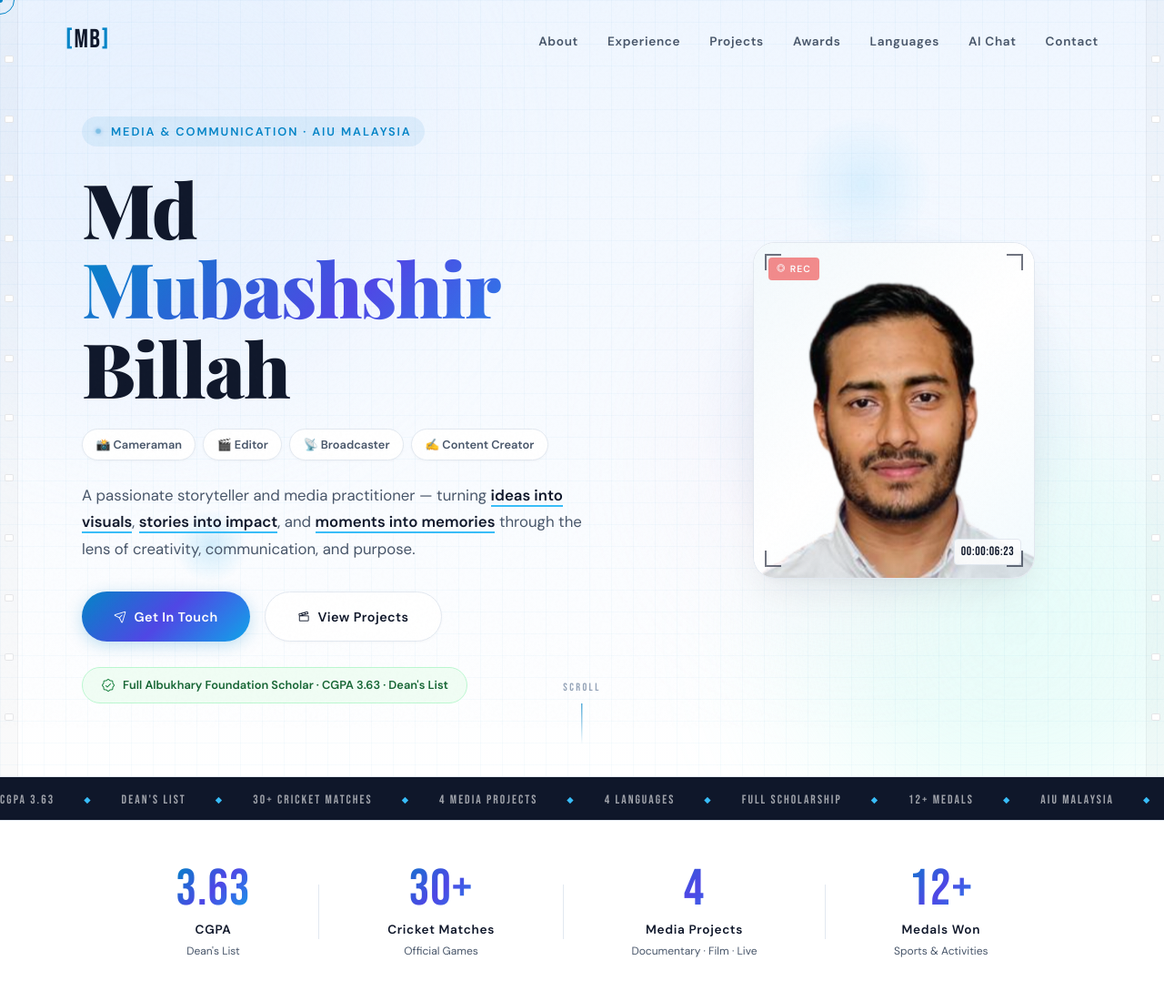
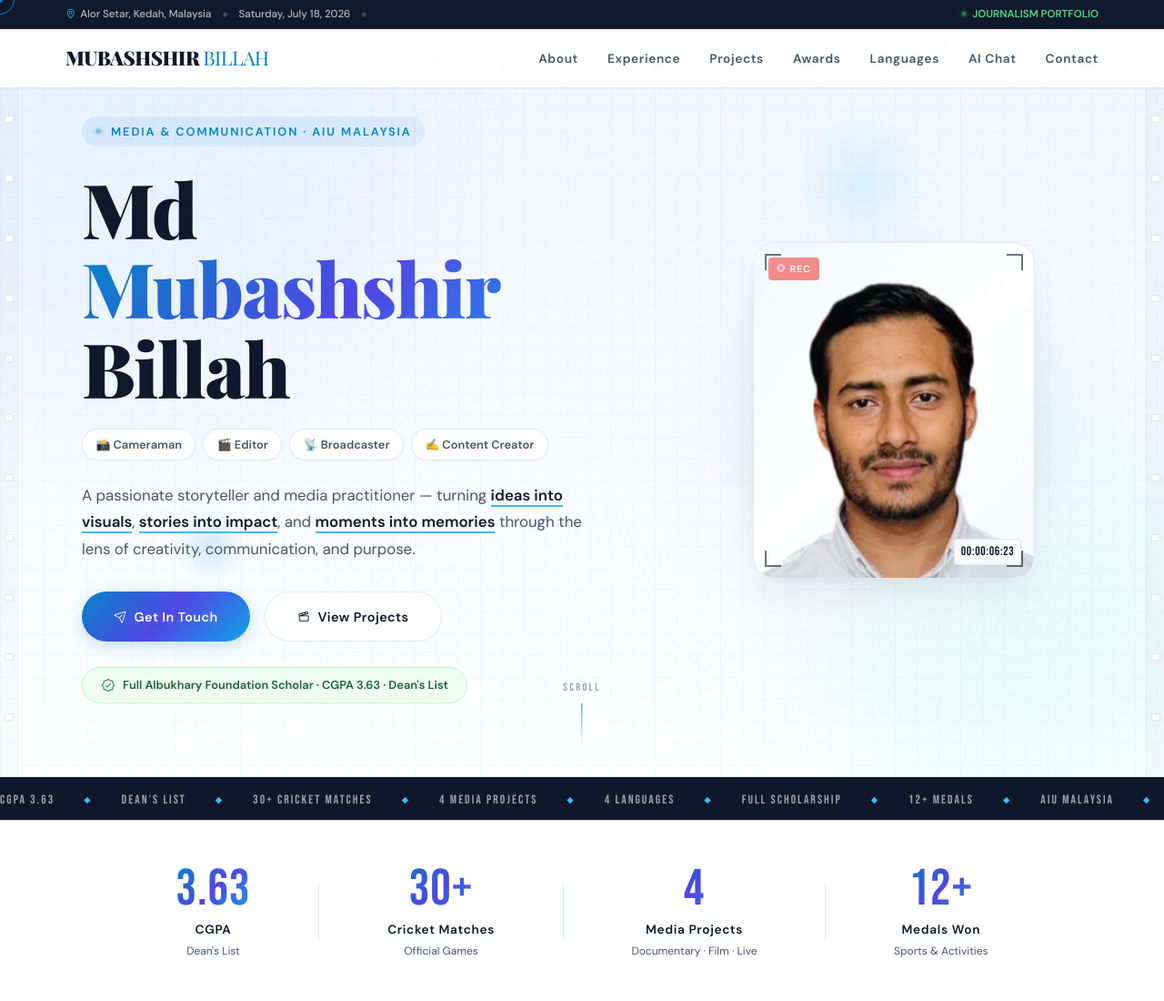
Before and after one commit to ParvejRafi/Mubassir_Portfolio, a website: page index.html in a window 1280 px wide. Shown: the top 1100 px of the page at 91% size. Drawn offline with nearby package versions, Linux system fonts and the light colour scheme; a web font is replaced by a local one.

Commit message:
style: restructure navbar with professional newsroom-style double bar layout and dynamic date

```diff
--- a/index.html
+++ b/index.html
@@ -27,9 +27,22 @@
 
   <!-- ===== NAVBAR ===== -->
   <nav id="navbar">
+    <!-- Top editorial meta line -->
+    <div class="nav-meta-bar">
+      <div class="nav-container meta-container">
+        <span class="meta-item"><i class="ph ph-map-pin"></i> Alor Setar, Kedah, Malaysia</span>
+        <span class="meta-item-separator">◆</span>
+        <span class="meta-item date-display" id="nav-date">Saturday, July 18, 2026</span>
+        <span class="meta-item-separator">◆</span>
+        <span class="meta-item live-pulse-wrap"><span class="live-pulse"></span> JOURNALISM PORTFOLIO</span>
+      </div>
+    </div>
+
+    <!-- Main nav links -->
+    <div class="nav-main-bar">
       <div class="nav-container">
         <a href="#hero" class="nav-logo">
-        <span class="logo-bracket">[</span>MB<span class="logo-bracket">]</span>
+          MUBASHSHIR <span class="logo-subtitle">BILLAH</span>
         </a>
         <ul class="nav-links" id="nav-links">
           <li><a href="#about"        class="nav-link">About</a></li>
@@ -43,6 +56,7 @@
         <button class="hamburger" id="hamburger" aria-label="Toggle menu">
           <span></span><span></span><span></span>
         </button>
+      </div>
     </div>
   </nav>
 
--- a/main.js
+++ b/main.js
@@ -258,3 +258,13 @@ window.addEventListener('scroll', () => {
   if (c1) c1.style.transform = `translateY(${scrollY * 0.15}px)`;
   if (c2) c2.style.transform = `translateY(${-scrollY * 0.1}px)`;
 });
+
+/* ------------------------------------------------------------------
+   10. DYNAMIC DATE on navbar
+   ------------------------------------------------------------------ */
+const navDateEl = document.getElementById('nav-date');
+if (navDateEl) {
+  const options = { weekday: 'long', year: 'numeric', month: 'long', day: 'numeric' };
+  const today  = new Date();
+  navDateEl.textContent = today.toLocaleDateString('en-US', options);
+}
--- a/style.css
+++ b/style.css
@@ -199,17 +199,69 @@ section { padding: 6rem 0; }
   position: fixed;
   top: 0; left: 0; right: 0;
   z-index: 1000;
-  padding: 1.25rem 0;
+  background: #ffffff;
+  box-shadow: var(--shadow-sm);
+  border-bottom: 1px solid var(--border);
   transition: all var(--transition);
 }
 
-#navbar.scrolled {
-  background: rgba(255, 255, 255, 0.85);
-  backdrop-filter: blur(20px);
-  -webkit-backdrop-filter: blur(20px);
-  padding: 0.75rem 0;
-  border-bottom: 1px solid var(--border);
-  box-shadow: 0 4px 30px rgba(0, 0, 0, 0.02);
+.nav-meta-bar {
+  background: var(--bg-ticker);
+  color: rgba(255, 255, 255, 0.7);
+  font-size: 0.72rem;
+  font-weight: 500;
+  padding: 0.35rem 0;
+  border-bottom: 1px solid rgba(255, 255, 255, 0.05);
+}
+
+.meta-container {
+  display: flex;
+  justify-content: flex-start;
+  align-items: center;
+  gap: 0.75rem;
+}
+
+.meta-item {
+  display: inline-flex;
+  align-items: center;
+  gap: 0.3rem;
+}
+
+.meta-item i {
+  color: var(--blue-light);
+}
+
+.meta-item-separator {
+  color: rgba(255, 255, 255, 0.2);
+  font-size: 0.5rem;
+}
+
+.live-pulse-wrap {
+  margin-left: auto;
+  display: inline-flex;
+  align-items: center;
+  gap: 0.4rem;
+  font-weight: 700;
+  color: #4ade80;
+}
+
+.live-pulse {
+  width: 6px;
+  height: 6px;
+  background-color: #22c55e;
+  border-radius: 50%;
+  box-shadow: 0 0 6px #22c55e;
+  display: inline-block;
+  animation: liveBlink 1.5s ease infinite;
+}
+
+@keyframes liveBlink {
+  0%, 100% { opacity: 1; transform: scale(1); }
+  50% { opacity: 0.4; transform: scale(0.85); }
+}
+
+.nav-main-bar {
+  padding: 0.85rem 0;
 }
 
 .nav-container {
@@ -222,14 +274,17 @@ section { padding: 6rem 0; }
 }
 
 .nav-logo {
-  font-family: 'Bebas Neue', sans-serif;
-  font-size: 1.8rem;
-  letter-spacing: 0.05em;
+  font-family: 'Playfair Display', serif;
+  font-size: 1.35rem;
+  font-weight: 900;
   color: var(--text-main);
-  transition: color var(--transition);
-}
-
-.logo-bracket { color: var(--blue-primary); }
+  letter-spacing: -0.5px;
+}
+
+.logo-subtitle {
+  color: var(--blue-primary);
+  font-weight: 400;
+}
 
 .nav-links { display: flex; gap: 2rem; align-items: center; }
 
```
Lines whose indentation alone changed are shown as unchanged.
